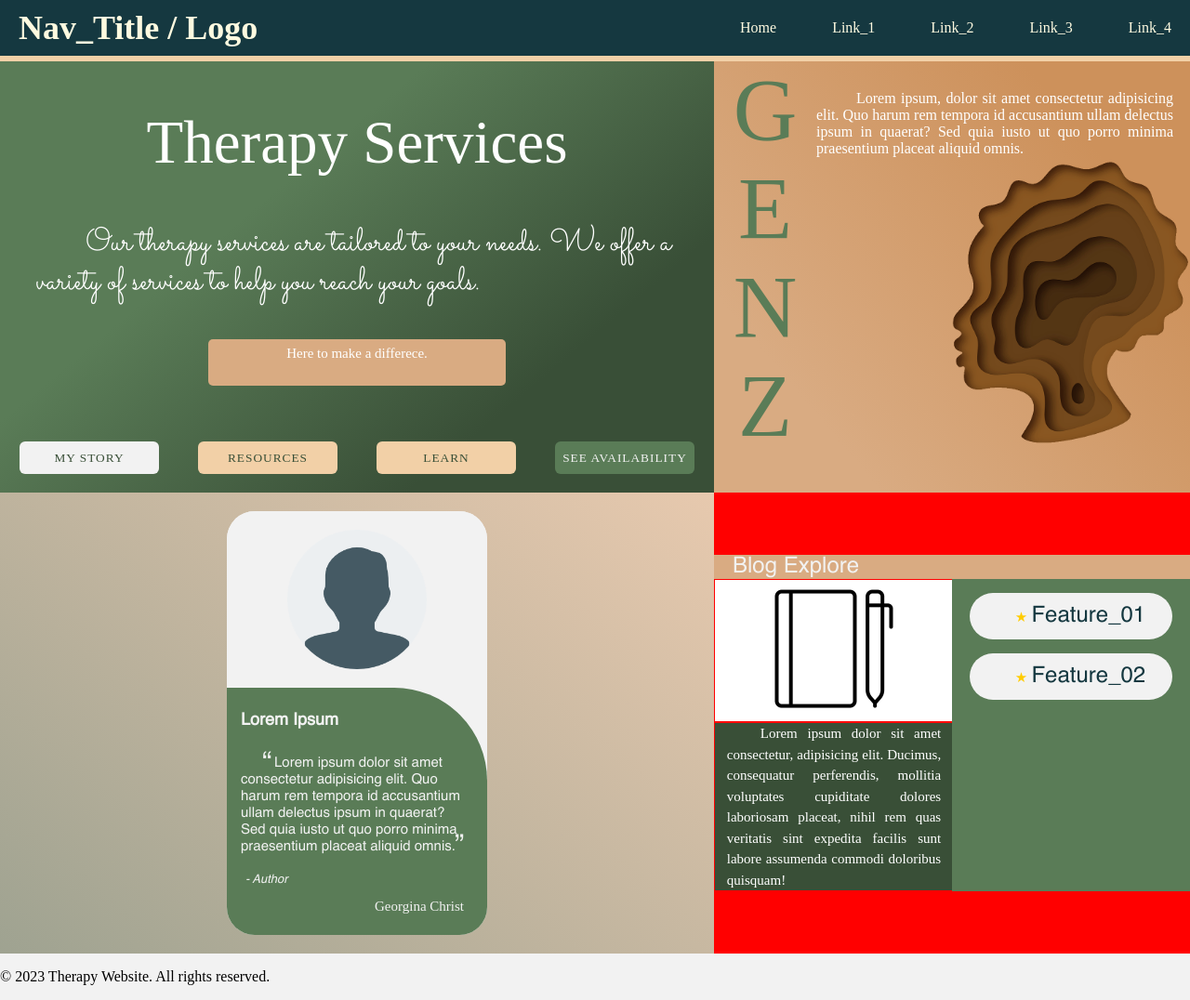
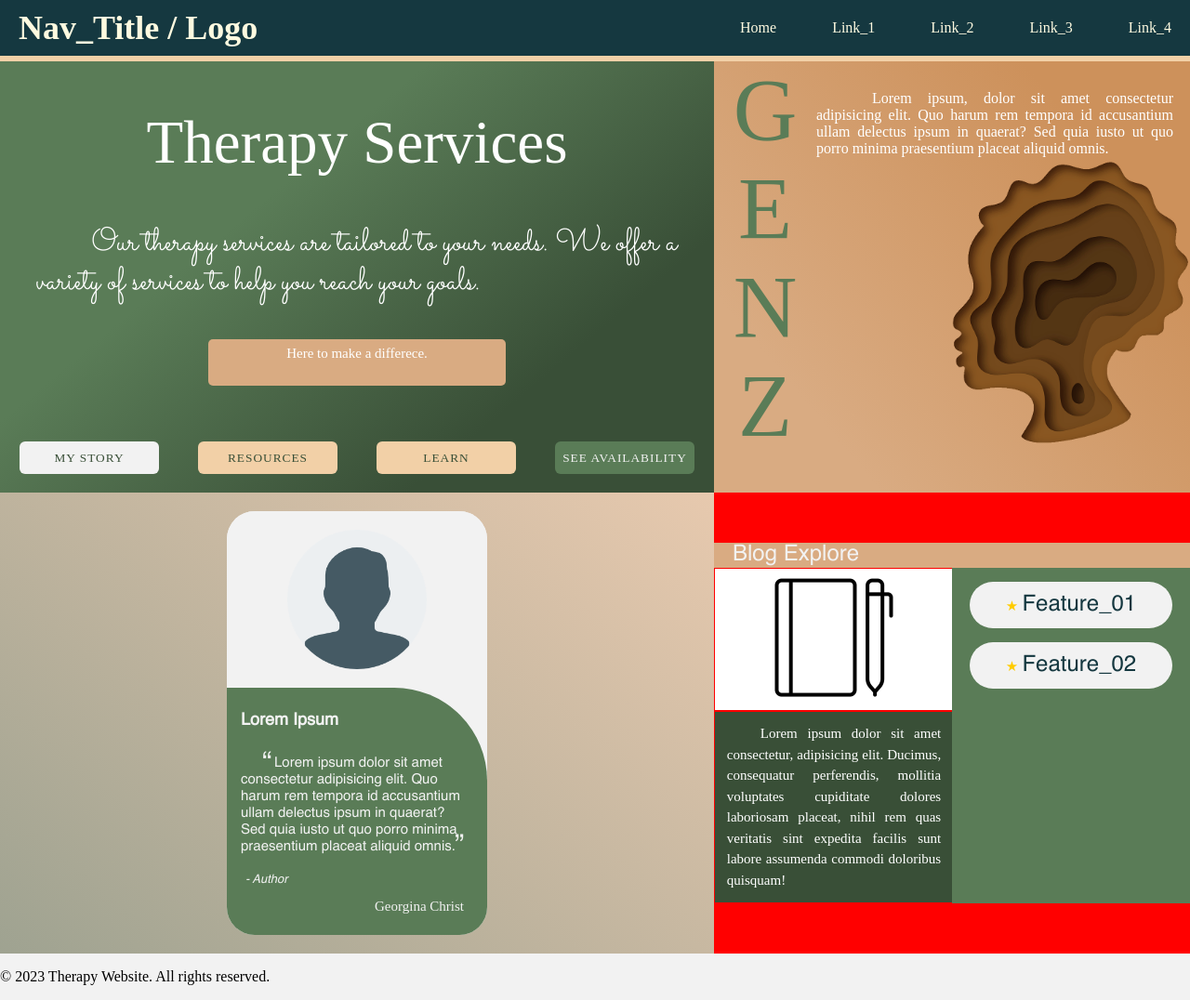
Before and after one commit to Andy2020code/therapy_website, a Django app: page / in a window 1280 px wide. Shown: the whole page at 93% size. Run offline with Django 5.2, Linux system fonts and the light colour scheme; some web fonts are replaced.

Commit message:
Feb_15_17:55
Design

```diff
--- a/server/core/static/CSS/home_css_01.css
+++ b/server/core/static/CSS/home_css_01.css
@@ -104,6 +104,7 @@ body{
 	font-weight: 400;
 	font-style: normal;
 	font-size: 35px;
+	text-indent: 60px;
 	color: #FFFFFF;
 	line-height: 1.2;
 	margin: 50px 0px 0px 0px;
@@ -206,6 +205,7 @@ body{
 	font-weight: 200;
 	font-style: normal;
 	text-align: justify;
+	text-indent: 60px;
 	color: #FFFFFF;
 	padding-top: 15px;
 }
@@ -338,16 +338,19 @@ body{
 .section_3_blog_card{
 	width: 40%;
 	height: auto;
+	display: flex;
+	justify-content: center;
+	flex-direction: column;
 	background-color: #5A7C57;
 }
 
-.section_3_blog_card_header{
+.section_3_blog_card_wrapper{
 	width: 100%;
 	height: auto;
 	background-color: #D9AB82;
 }
 
-.section_3_blog_card_header h2{
+.section_3_blog_card_header_title{
 	font-family: 'Helvetica_Custom_Normal', sans-serif;
 	font-weight: 400;
 	font-size: 24px;
--- a/server/core/templates/home.html
+++ b/server/core/templates/home.html
@@ -45,7 +45,6 @@
 					Services
 				</h2>
 				<p class="section_1_text_content_description_1">
-					&nbsp;&nbsp;&nbsp;&nbsp;&nbsp;&nbsp;
 					Our therapy services are tailored to your needs.
 					We offer a variety of services to help you reach your goals.
 				</p>
@@ -71,7 +70,6 @@
 					GENZ
 				</h2>
 				<p class="section_2_text_content_description_2">
-					&nbsp;&nbsp;&nbsp;&nbsp;&nbsp;&nbsp;&nbsp;
 					Lorem ipsum, dolor sit amet consectetur adipisicing elit.
 					Quo harum rem tempora id accusantium ullam delectus ipsum in quaerat?
 					Sed quia iusto ut quo porro minima praesentium placeat aliquid omnis.</p>
@@ -103,8 +101,8 @@
 			</div>
 
 			<div class="section_3_blog_card">
-				<div class="section_3_blog_card_header">
-					<h2>
+				<div class="section_3_blog_card_wrapper">
+					<h2 class="section_3_blog_card_header_title">
 						Blog Explore
 					</h2>
 
```
Also changed, not shown: other parts of server/core/static/CSS/home_css_01.css (+62 -2 lines).
